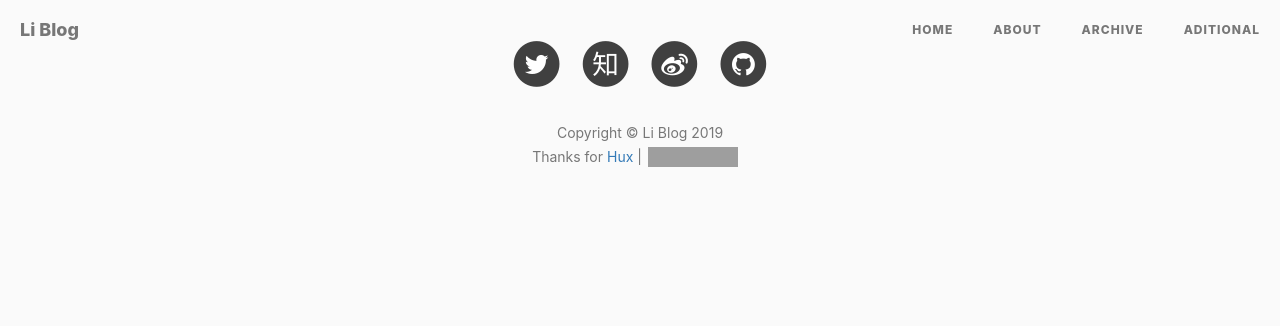
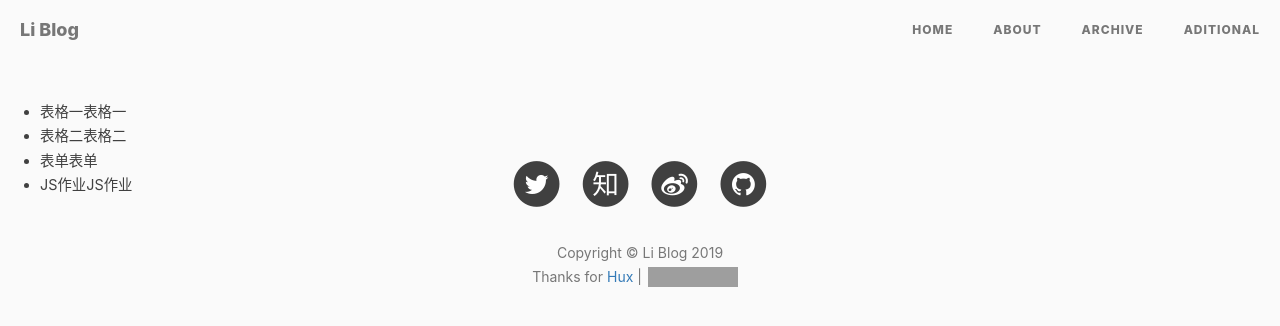
Before and after one commit to Mizirogi/Mizirogi.github.io, a Jekyll site: the page built from portfolio/index.html, in a window 1280 px wide. Shown: the top 326 px of the page. Built offline with Jekyll 4.4.1, drawn with Linux system fonts in a browser that asks for light colours; nearby versions of some CDN libraries; comment, search, counter and statistics services are not loaded; grey boxes are pictures that could not be loaded.

Commit message:
Update index.html

```diff
--- a/portfolio/index.html
+++ b/portfolio/index.html
@@ -15,7 +15,7 @@ layout: default
 	</head>
 	<body>
 
-		<div class="cbp_tmtimeline">
+		<div style="position: relative;top: 100px">
 		<ul>
 			<li><a href="https://nextick.icu/myhjc/table1.html">表格一</a>表格一</li>
 			<li><a href="https://nextick.icu/myhjc/table2.html">表格二</a>表格二</li>
```
